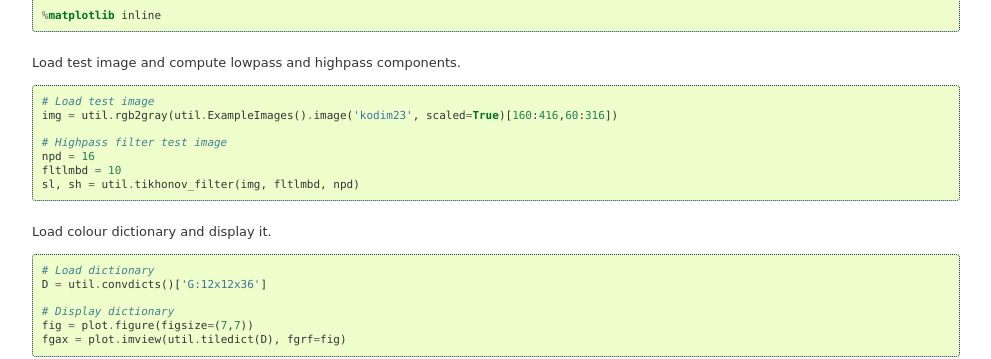
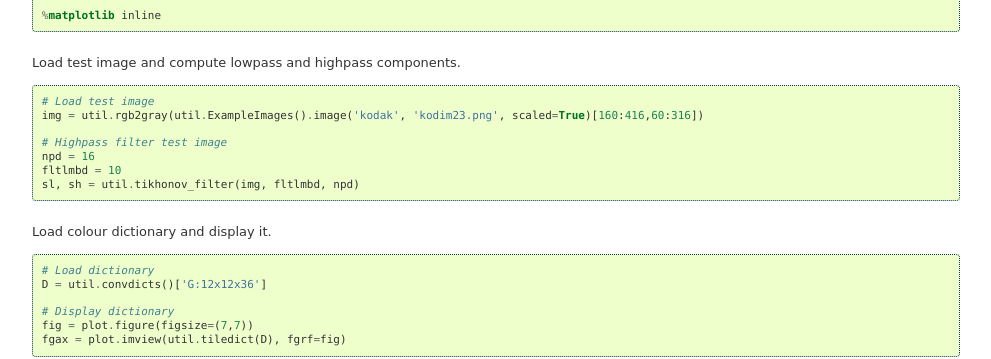
Before and after one commit to bwohlberg/sporco, a Sphinx documentation site: the page built from docs/source/examples/demo_cbpdn_gry.rst, in a window 1280 px wide and 900 px high, scrolled down 333 px. Shown: the part 151-510 px from the top of the window, without its empty margins (144-1135 px from the left). Built offline with Sphinx 7.4.7, drawn with Linux system fonts in a browser that asks for light colours; pages that are not in the unit, such as notebooks, are missing from menus.

Commit message:
Updated notebook examples for util.ExampleImages changes.

```diff
--- a/docs/source/examples/demo_cbpdn_clr_cd.rst
+++ b/docs/source/examples/demo_cbpdn_clr_cd.rst
@@ -35,7 +35,7 @@ Load test image and compute lowpass and highpass components.
 .. code:: ipython3
 
     # Load test image
-    img = util.ExampleImages().image('kodim23', scaled=True)[160:416,60:316]
+    img = util.ExampleImages().image('kodak', 'kodim23.png', scaled=True)[160:416,60:316]
 
     # Highpass filter test image
     npd = 16
--- a/docs/source/examples/demo_cbpdn_clr_gd.rst
+++ b/docs/source/examples/demo_cbpdn_clr_gd.rst
@@ -35,7 +35,7 @@ Load test image and compute lowpass and highpass components.
 .. code:: ipython3
 
     # Load test image
-    img = util.ExampleImages().image('kodim23', scaled=True)[160:416,60:316]
+    img = util.ExampleImages().image('kodak', 'kodim23.png', scaled=True)[160:416,60:316]
 
     # Highpass filter test image
     npd = 16
--- a/docs/source/examples/demo_cbpdn_gry.rst
+++ b/docs/source/examples/demo_cbpdn_gry.rst
@@ -34,7 +34,7 @@ Load test image and compute lowpass and highpass components.
 .. code:: ipython3
 
     # Load test image
-    img = util.rgb2gray(util.ExampleImages().image('kodim23', scaled=True)[160:416,60:316])
+    img = util.rgb2gray(util.ExampleImages().image('kodak', 'kodim23.png', scaled=True)[160:416,60:316])
 
     # Highpass filter test image
     npd = 16
```
Also changed, not shown: 3 other files.
